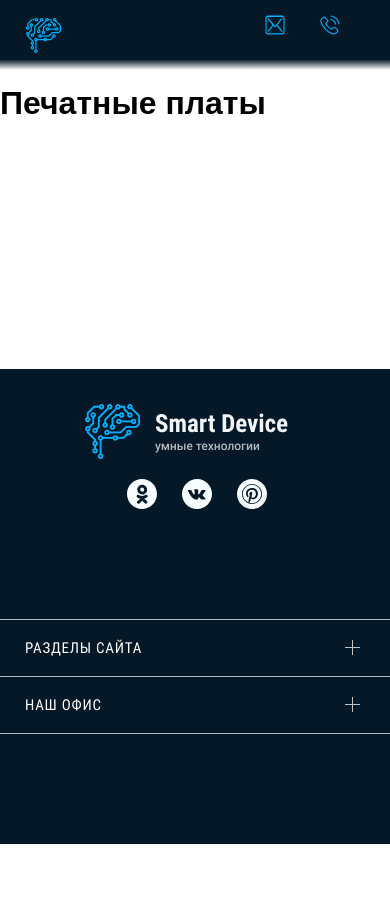
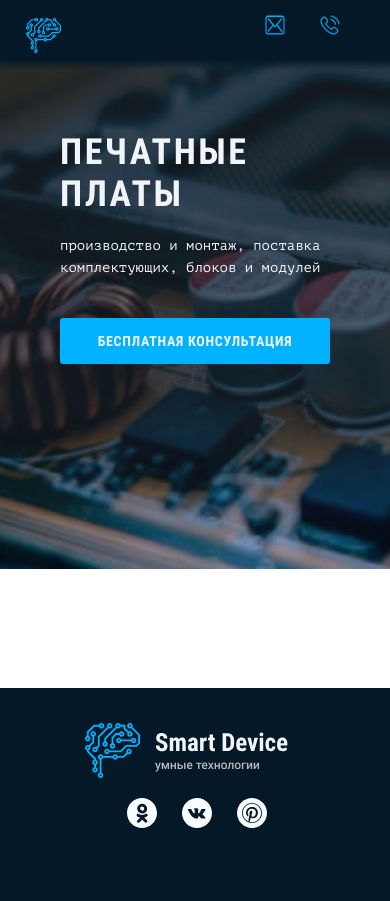
Before and after one commit to Kohize/Smart-device, a website built with webpack: page source/index.html in a window 390 px wide. Shown: the top 901 px of the page. Before the commit the page ends 844 px from the top, so only its background shows below. Built offline with nearby package versions, Linux system fonts and the light colour scheme; files whose address does not match are found by name.

Commit message:
promo block html and styles added

```diff
--- a/source/index.html
+++ b/source/index.html
@@ -48,7 +48,12 @@
 
     <main>
       <section class="promo">
-        <h1 class="promo__title">Печатные платы</h1>
+        <div class="promo__wrapper">
+          <h1 class="promo__title">Печатные платы</h1>
+          <p class="promo__description">производство и&nbsp;монтаж, поставка комплектующих, блоков и&nbsp;модулей</p>
+          <button class="promo__button" type="button">Получить бесплатную консультацию</button>
+          <button class="promo__button promo__button--alt" type="button">бесплатная консультация</button>
+        </div>
       </section>
     </main>
 
--- a/source/sass/blocks/header.scss
+++ b/source/sass/blocks/header.scss
@@ -30,6 +30,7 @@
 
 .header-wrapper {
   background: linear-gradient(180deg, #041827 84.9%, rgba(4, 24, 39, 0) 100%);
+  z-index: 1;
 
   @media (min-width: $vp-1024) {
     top: 0;
--- /dev/null
+++ b/source/sass/blocks/promo.scss
@@ -0,0 +1,125 @@
+.promo {
+  padding: 305px 0 280px 0;
+  background-image: url('../../img/promo-background.png');
+  background-repeat: no-repeat;
+  background-color: #041827;
+  background-size: cover;
+  background-position: center;
+  position: relative;
+  bottom: 119px;
+  height: 100%;
+
+  @media (max-width: 1023px) {
+    background-image: url('../../img/promo-background-tablet.png');
+    padding: 180px 0 205px 0;
+  }
+
+  @media (max-width: 767px) {
+    background-image: url('../../img/promo-background-mobile.png');
+  }
+}
+
+.promo__wrapper {
+  width: 980px;
+  margin: 0 auto;
+
+  @media (max-width: 1023px) {
+    width: 670px;
+  }
+
+  @media (max-width: 767px) {
+    width: 270px;
+  }
+}
+
+.promo__title {
+  font-family: 'RobotoCondensed', "Arial", sans-serif;
+  font-style: normal;
+  font-weight: 700;
+  font-size: 80px;
+  line-height: 94px;
+  letter-spacing: 0.07em;
+  text-transform: uppercase;
+  color: #F2F5F7;
+  margin: 0 0 40px 0;
+  max-width: 720px;
+
+  @media (max-width: 1023px) {
+    max-width: 670px;
+    font-size: 64px;
+    line-height: 75px;
+  }
+
+  @media (max-width: 767px) {
+    width: 270px;
+    font-size: 36px;
+    line-height: 42px;
+    margin: 0 0 20px 0;
+  }
+}
+
+.promo__description {
+  font-family: 'PTMono', "Arial", sans-serif;
+  font-style: normal;
+  font-weight: 400;
+  font-size: 22px;
+  line-height: 155%;
+  color: #F2F5F7;
+  max-width: 685px;
+  margin: 0 0 40px 0;
+
+  @media (max-width: 1023px) {
+    max-width: 670px;
+    font-size: 22px;
+    line-height: 155%;
+  }
+
+  @media (max-width: 767px) {
+    width: 270px;
+    font-size: 14px;
+    line-height: 155%;
+  }
+}
+
+.promo__button {
+  width: 410px;
+  padding: 15px 25px;
+  background: #00B2FF;
+  border: 0;
+  cursor: pointer;
+  border-radius: 3px;
+  font-family: 'RobotoCondensed', "Arial", sans-serif;
+  font-style: normal;
+  font-weight: 700;
+  font-size: 18px;
+  line-height: 21px;
+  text-align: center;
+  letter-spacing: 0.05em;
+  text-transform: uppercase;
+  color: #F2F5F7;
+
+  &:hover,
+  &:active {
+    background-color: #2a4e69;
+  }
+
+  @media (max-width: 1023px) {
+    margin-left: 45px;
+  }
+
+  @media (max-width: 767px) {
+    display: none;
+  }
+}
+
+.promo__button--alt {
+  display: none;
+
+  @media (max-width: 767px) {
+    width: 270px;
+    display: block;
+    font-size: 14px;
+    line-height: 16px;
+    margin: 0;
+  }
+}
--- a/source/sass/style.scss
+++ b/source/sass/style.scss
@@ -29,6 +29,7 @@
 @import "blocks/sections";
 @import "blocks/location";
 @import "blocks/data-accordion";
+@import "blocks/promo";
 
 // ---------------------------------
 
```
Also changed, not shown: build/css/style.css, build/css/style.min.css, build/index.html, source/sass/blocks/main-container.scss (added), 1 other file.
